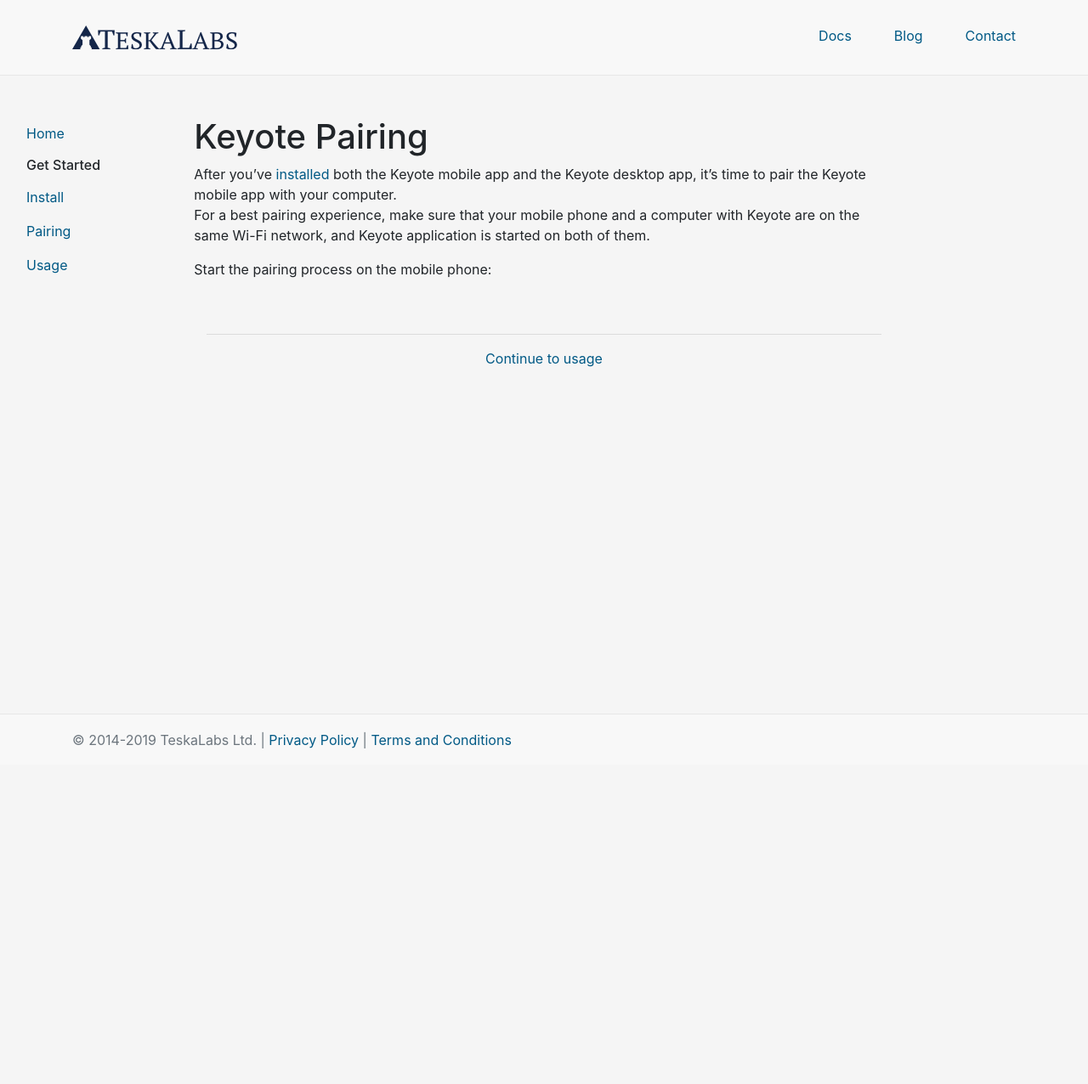
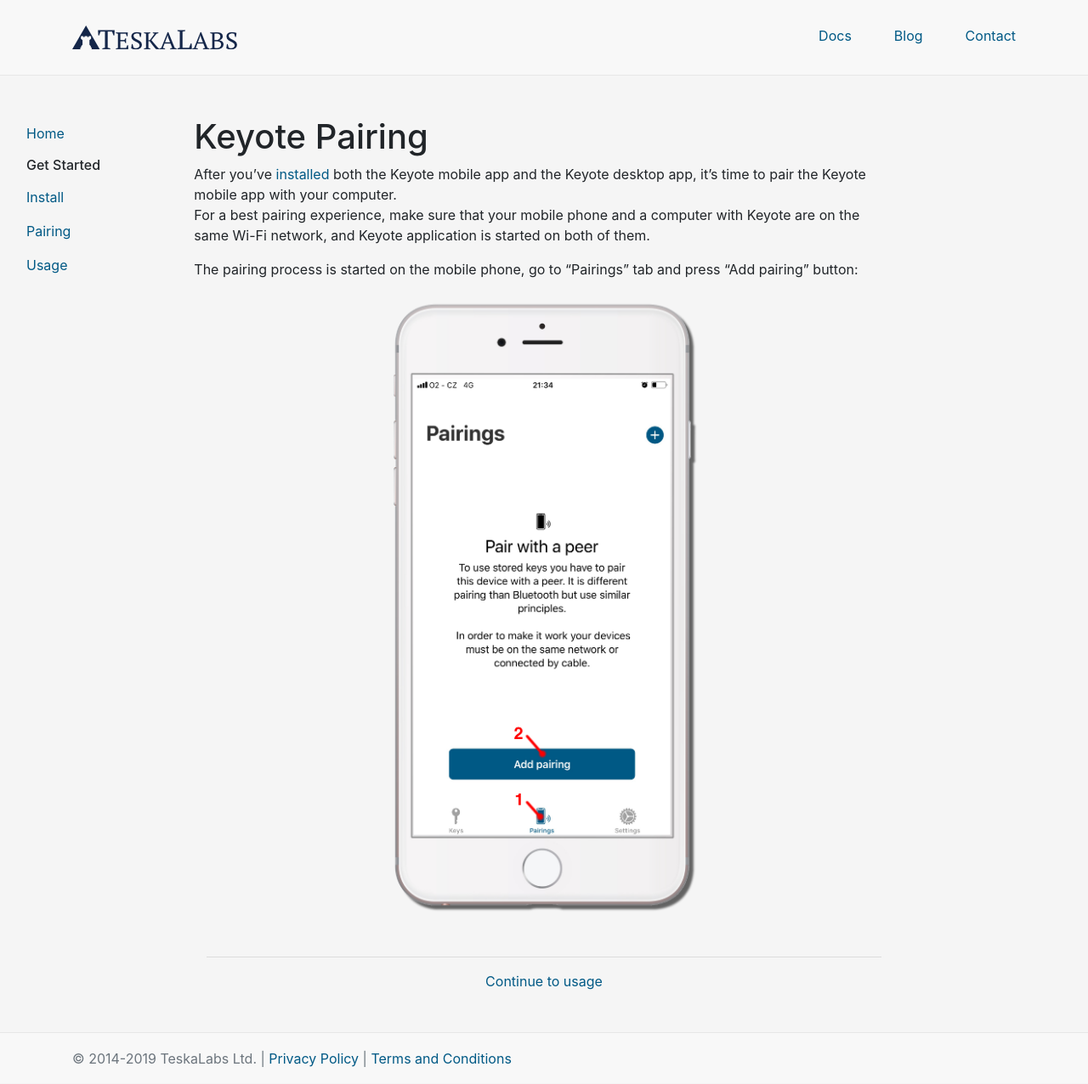
Before and after one commit to TeskaLabs/Keyote-Docs, a Jekyll site: the page built from start/pair.md, in a window 1280 px wide. Shown: the whole page at 85% size. Built offline with Jekyll 4.4.1, drawn with Linux system fonts in a browser that asks for light colours; nearby versions of some CDN libraries; before the commit the page ends 901 px from its top, so only the background shows below that.

Commit message:
Improve on the pair documentation.

```diff
--- a/start/pair.md
+++ b/start/pair.md
@@ -11,10 +11,18 @@
 For a best pairing experience, make sure that your mobile phone and a computer with Keyote are on the same Wi-Fi network,
 and Keyote application is started on both of them.
 
-Start the pairing process on the mobile phone:
+The pairing process is started on the mobile phone, go to "Pairings" tab and press "Add pairing" button:
+
+<div class="container">
+	<div class="row">
+		<div class="col-sm-12 text-center">
+			<img class="img-fluid" style="max-width:400px;" src="{{ site.url }}/assets/images/ios-pairing-aid.png"/>
+		</div>
+	</div>
+</div>
 
 
-<div class="container mt-5">
+<div class="container">
 	<div class="row">
 		<div class="col-sm-12 text-center">
 			<hr />
```
Also changed, not shown: assets/images/ios-pairing-aid.png (added).
